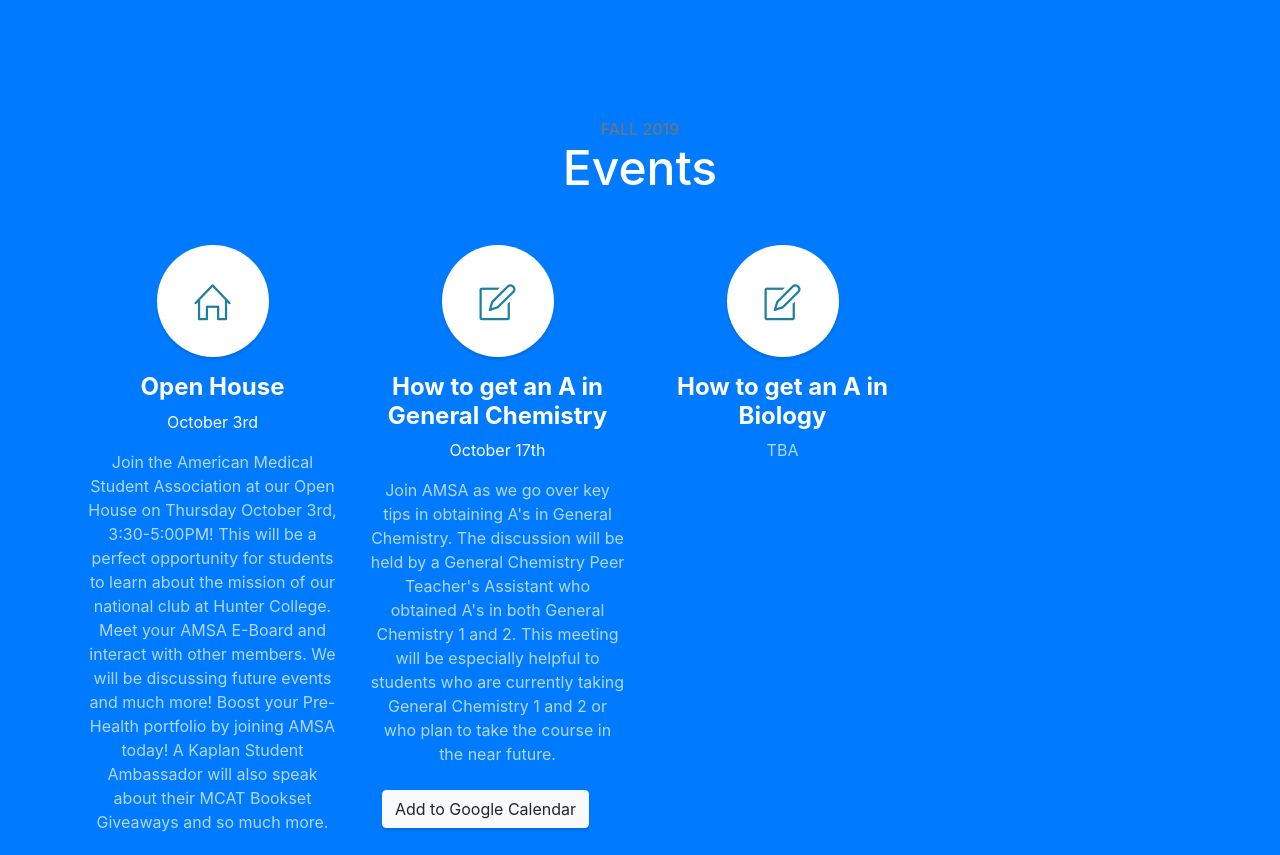
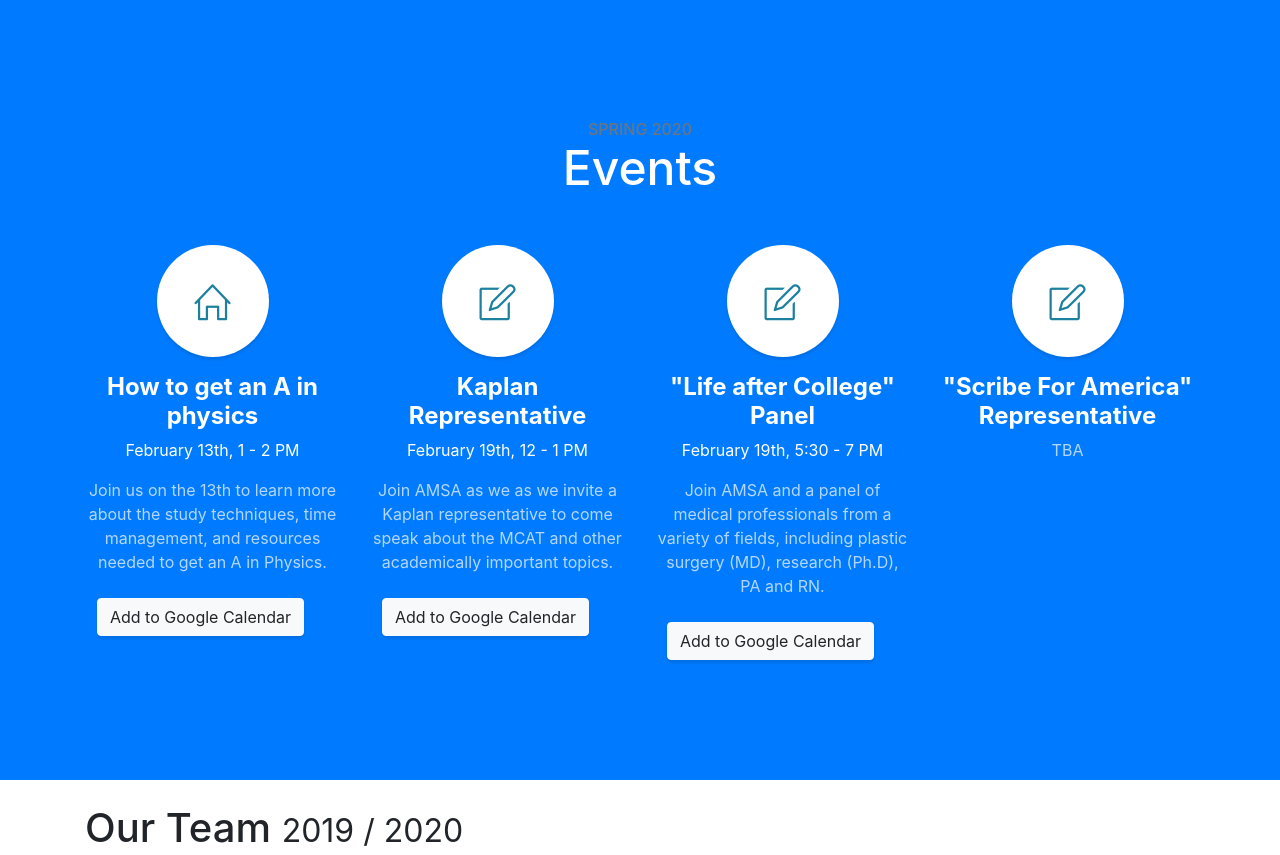
Before and after one commit to HunterAMSA/HunterAMSA.github.io, a website with bundled scripts: page index.html in a window 1280 px wide. Shown: the part 800-1655 px from the top of the page. Built offline with nearby package versions, Linux system fonts and the light colour scheme.

Commit message:
Updated with SPR 2020 events

```diff
--- a/index.html
+++ b/index.html
@@ -62,7 +62,7 @@
   <section class="content-section bg-primary text-white text-center" id="services">
     <div class="container">
       <div class="content-section-heading">
-        <h3 class="text-secondary mb-0">Fall 2019</h3>
+        <h3 class="text-secondary mb-0">Spring 2020</h3>
         <h2 class="mb-5">Events</h2>
       </div>
       <div class="row">
@@ -71,30 +71,41 @@
             <i class="icon-home"></i>
           </span>
           <h4>
-            <strong>Open House</strong>
+            <strong>How to get an A in physics</strong>
           </h4>
-          <p class="font-weight-normal">October 3rd</p>
-          <p class="text-faded mb-0">Join the American Medical Student Association at our Open House on Thursday October 3rd, 3:30-5:00PM! This will be a perfect opportunity for students to learn about the mission of our national club at Hunter College. Meet your AMSA E-Board and interact with other members. We will be discussing future events and much more! Boost your Pre-Health portfolio by joining AMSA today!
-A Kaplan Student Ambassador will also speak about their MCAT Bookset Giveaways and so much more.</p>
-<br><a href="https://www.google.com/calendar/render?action=TEMPLATE&text=AMSA+Open+House&details=Join+the+American+Medical+Student+Association+at+our+Open+House+on+Thursday+October+3rd%2C+3%3A30-5%3A00PM%21+This+will+be+a+perfect+opportunity+for+students+to+learn+about+the+mission+of+our+national+club+at+Hunter+College.+Meet+your+AMSA+E-Board+and+interact+with+other+members.+We+will+be+discussing+future+events+and+much+more%21+Boost+your+Pre-Health+portfolio+by+joining+AMSA+today%21%0AA+Kaplan+Student+Ambassador+will+also+speak+about+their+MCAT+Bookset+Giveaways+and+so+much+more.&location=TBD&dates=20191003T193000Z%2F20191003T210000Z" class="btn btn-xl btn-light mr-4">Add to Google Calendar</a>
+          <p class="font-weight-normal">February 13th, 1 - 2 PM</p>
+          <p class="text-faded mb-0">Join us on the 13th to learn more about the study techniques, time management, and resources needed to get an A in Physics.</p>
+<br><a href="http://www.google.com/calendar/event?action=TEMPLATE&dates=20200213T130000Z%2F20200213T140000Z&text=How%20to%20get%20an%20A%20in%20physics&location=&details=Join%20us%20on%20the%2013th%20to%20learn%20more%20about%20the%20study%20techniques%2C%20time%20management%2C%20and%20resources%20needed%20to%20get%20an%20A%20in%20Physics.%0A%0A" class="btn btn-xl btn-light mr-4">Add to Google Calendar</a>
         </div>
         <div class="col-lg-3 col-md-6 mb-5 mb-lg-0">
           <span class="service-icon rounded-circle mx-auto mb-3">
             <i class="icon-note"></i>
           </span>
           <h4>
-            <strong>How to get an A in General Chemistry</strong>
+            <strong>Kaplan Representative</strong>
           </h4>
-          <p class="font-weight-normal">October 17th</p>
-          <p class="text-faded mb-0">Join AMSA as we go over key tips in obtaining A's in General Chemistry. The discussion will be held by a General Chemistry Peer Teacher's Assistant who obtained A's in both General Chemistry 1 and 2. This meeting will be especially helpful to students who are currently taking General Chemistry 1 and 2 or who plan to take the course in the near future.</p>
-<br><a href="https://www.google.com/calendar/render?action=TEMPLATE&text=How+to+get+an+A+in+General+Chemistry&details=Join+AMSA+as+we+go+over+key+tips+in+obtaining+A%27s+in+General+Chemistry.%0A%0AThe+discussion+will+be+held+by+a+General+Chemistry+Peer+Teacher%27s+Assistant+who+obtained+A%27s+in+both+General+Chemistry+1+and+2.+This+meeting+will+be+especially+helpful+to+students+who+are+currently+taking+General+Chemistry+1+and+2+or+who+plan+to+take+the+course+in+the+near+future.&location=Hunter+West%2C+Room+706&dates=20191017T190000Z%2F20191017T200000Z" class="btn btn-xl btn-light mr-4">Add to Google Calendar</a>
+          <p class="font-weight-normal">February 19th, 12 - 1 PM</p>
+          <p class="text-faded mb-0">Join AMSA as we as we invite a Kaplan representative to come speak about the MCAT and other academically important topics.</p>
+<br><a href="http://www.google.com/calendar/event?action=TEMPLATE&dates=20200219T173000Z%2F20200219T190000Z&text=%22Life%20after%20College%22%20Panel&location=&details=Join%20AMSA%20and%20a%20panel%20of%20medical%20professionals%20from%20a%20variety%20of%20fields%2C%20including%20plastic%20surgery%20(MD)%2C%20research%20(Ph.D)%2C%20PA%20and%20RN.%0A" class="btn btn-xl btn-light mr-4">Add to Google Calendar</a>
         </div>
         <div class="col-lg-3 col-md-6 mb-5 mb-md-0">
           <span class="service-icon rounded-circle mx-auto mb-3">
             <i class="icon-note"></i>
           </span>
           <h4>
-            <strong>How to get an A in Biology</strong>
+            <strong>"Life after College" Panel</strong>
+          </h4>
+          <p class="font-weight-normal">February 19th, 5:30 - 7 PM</p>
+          <p class="text-faded mb-0">Join AMSA and a panel of medical professionals from a variety of fields, including plastic surgery (MD), research (Ph.D), PA and RN.</p>
+          <br><a href="http://www.google.com/calendar/event?action=TEMPLATE&dates=20200213T130000Z%2F20200213T140000Z&text=How%20to%20get%20an%20A%20in%20physics&location=&details=Join%20us%20on%20the%2013th%20to%20learn%20more%20about%20the%20study%20techniques%2C%20time%20management%2C%20and%20resources%20needed%20to%20get%20an%20A%20in%20Physics.%0A%0A" class="btn btn-xl btn-light mr-4">Add to Google Calendar</a>
+
+        </div>
+        <div class="col-lg-3 col-md-6 mb-5 mb-md-0">
+          <span class="service-icon rounded-circle mx-auto mb-3">
+            <i class="icon-note"></i>
+          </span>
+          <h4>
+            <strong>"Scribe For America" Representative</strong>
           </h4>
           <p class="text-faded mb-0">TBA</p>
         </div>
```
